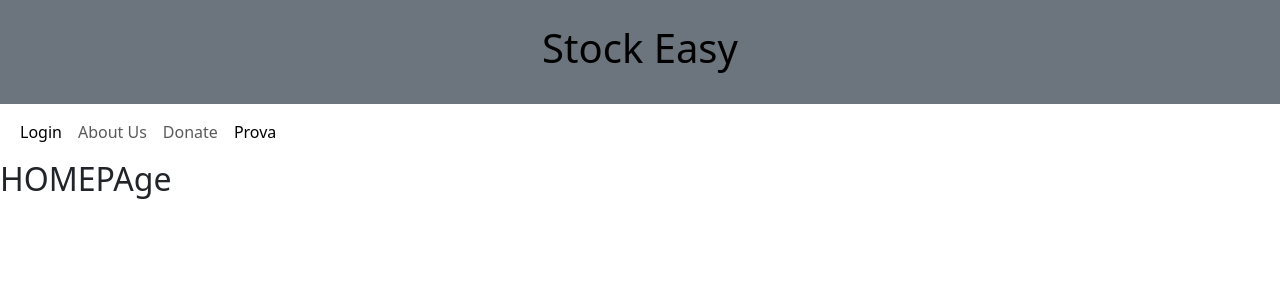
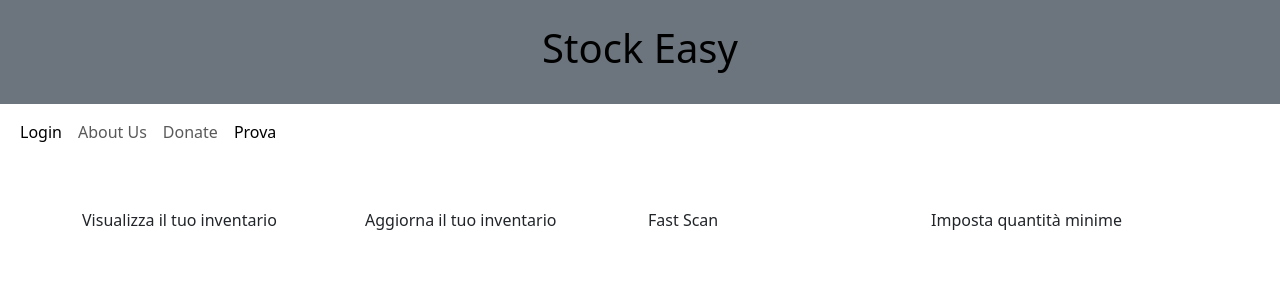
Before and after one commit to feffe17/Magazzino_front, a React (Vite) app: page / in a window 1280 px wide. Shown: the top 300 px of the page. Built offline with nearby package versions, Linux system fonts and the light colour scheme.

Commit message:
[WIP] initialating home

```diff
--- a/src/pages/Home.jsx
+++ b/src/pages/Home.jsx
@@ -1,8 +1,16 @@
 export default function Home() {
     return (
         <>
-            <h2>HOMEPAge</h2>
-
+            <main>
+                <div className="container mt-5">
+                    <div className="row row-cols-1 row-cols-md-2 row-cols-lg-4 g-3">
+                        <div className="col">Visualizza il tuo inventario</div>
+                        <div className="col">Aggiorna il tuo inventario</div>
+                        <div className="col">Fast Scan</div>
+                        <div className="col">Imposta quantità minime</div>
+                    </div>
+                </div>
+            </main>
         </>
     )
 }
```
